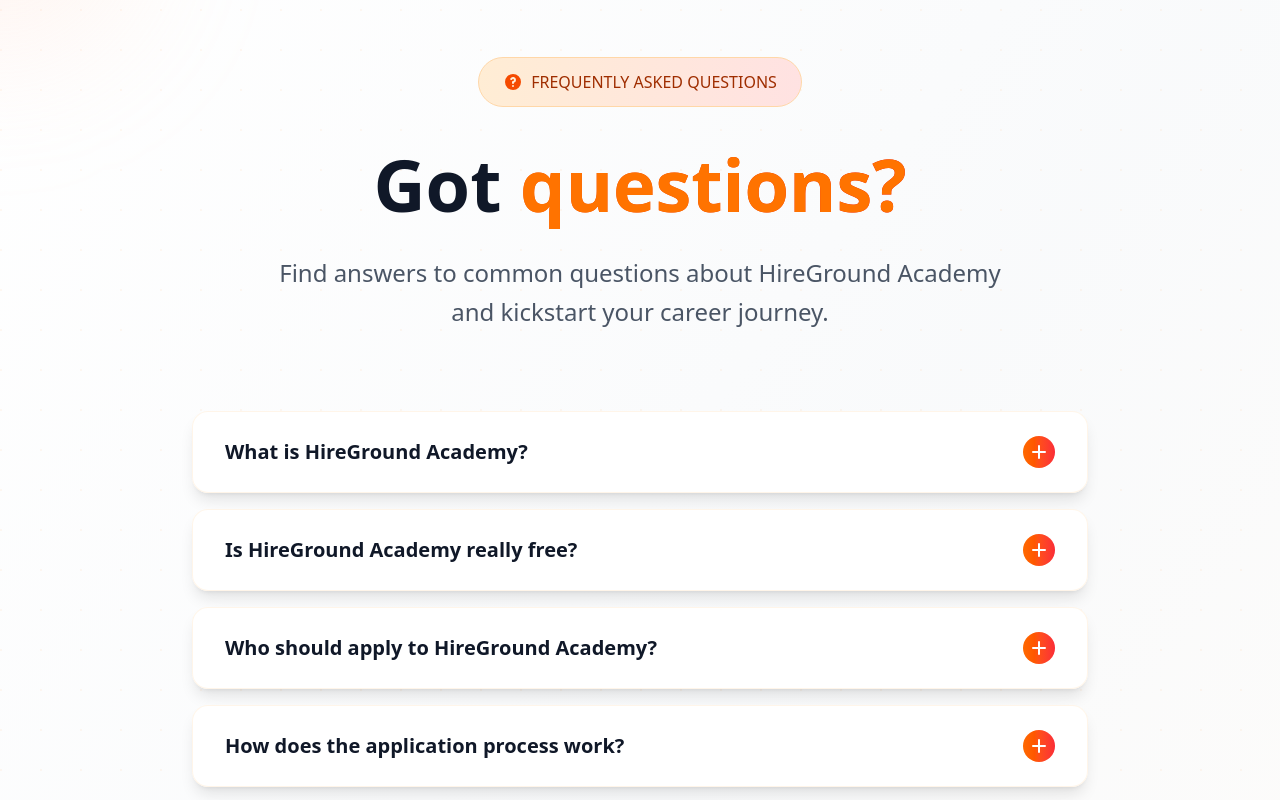
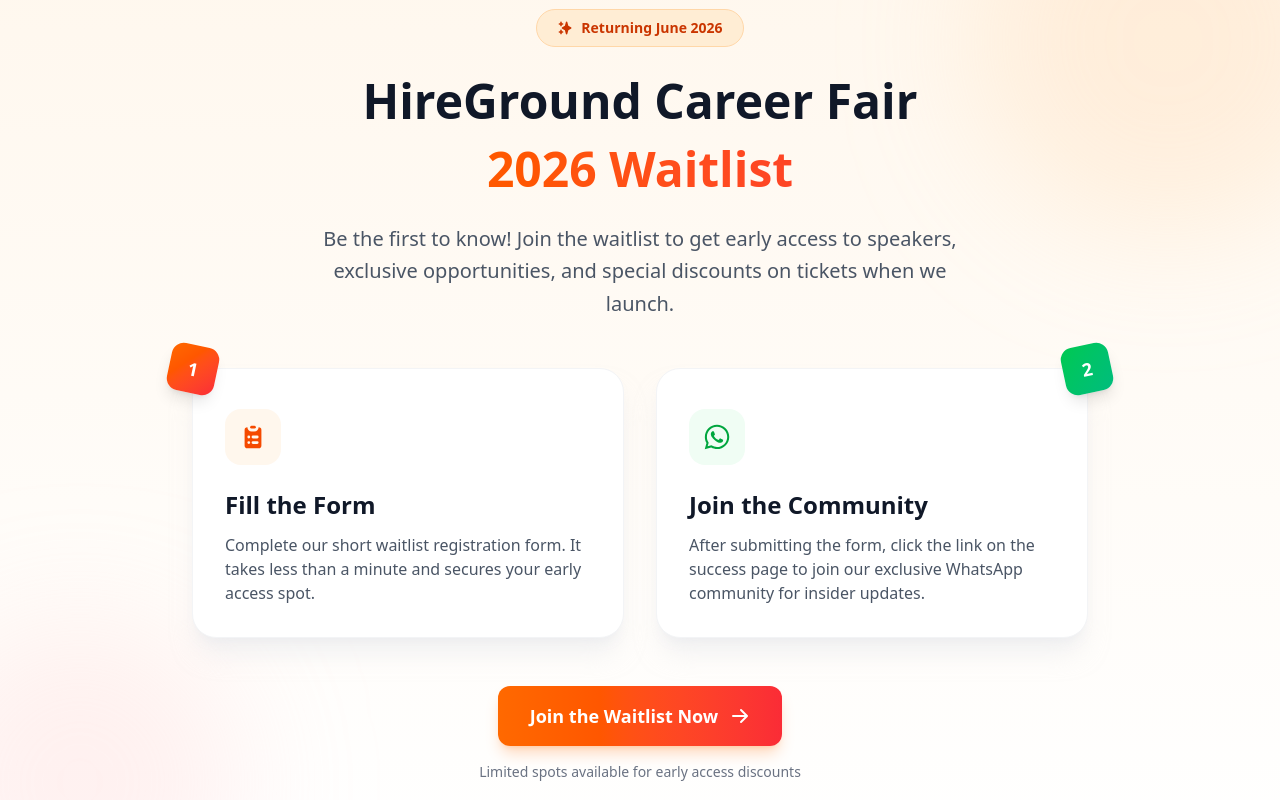
Before and after one commit to Phemmy-Dev/hireground-by-tlt, a React (Vite) app: page / in a window 1280 px wide. Shown: the part 5580-6380 px from the top of the page. Built offline with nearby package versions, Linux system fonts and the light colour scheme.

Commit message:
new page: waitlist update

```diff
--- /dev/null
+++ b/src/components/sections/WaitlistSection.jsx
@@ -0,0 +1,111 @@
+import React from 'react'
+import { motion } from 'framer-motion'
+import { HiClipboardList, HiSparkles, HiArrowRight } from 'react-icons/hi'
+import { FaWhatsapp } from 'react-icons/fa'
+
+const WaitlistSection = () => {
+    return (
+        <section className="py-20 bg-gradient-to-b from-orange-50 to-white relative overflow-hidden">
+            {/* Background elements */}
+            <div className="absolute top-0 right-0 -mr-20 -mt-20 w-96 h-96 rounded-full bg-orange-200/50 blur-3xl opacity-50 mix-blend-multiply"></div>
+            <div className="absolute bottom-0 left-0 -ml-20 -mb-20 w-80 h-80 rounded-full bg-red-200/50 blur-3xl opacity-50 mix-blend-multiply"></div>
+
+            <div className="container mx-auto px-4 sm:px-6 lg:px-8 relative z-10">
+                <div className="max-w-4xl mx-auto">
+                    {/* Header */}
+                    <motion.div
+                        initial={{ opacity: 0, y: 30 }}
+                        whileInView={{ opacity: 1, y: 0 }}
+                        viewport={{ once: true }}
+                        transition={{ duration: 0.6 }}
+                        className="text-center mb-12"
+                    >
+                        <motion.span
+                            initial={{ opacity: 0, scale: 0.9 }}
+                            whileInView={{ opacity: 1, scale: 1 }}
+                            viewport={{ once: true }}
+                            className="inline-flex items-center px-5 py-2 bg-orange-100 rounded-full text-orange-700 font-semibold text-sm mb-6 border border-orange-200"
+                        >
+                            <HiSparkles className="w-4 h-4 mr-2" />
+                            Returning June 2026
+                        </motion.span>
+                        <h2 className="text-4xl sm:text-5xl font-bold text-gray-900 mb-6 leading-tight">
+                            HireGround Career Fair
+                            <span className="block mt-2 bg-gradient-to-r from-orange-500 to-red-500 bg-clip-text text-transparent">2026 Waitlist</span>
+                        </h2>
+                        <p className="text-xl text-gray-600 leading-relaxed mx-auto max-w-2xl">
+                            Be the first to know! Join the waitlist to get early access to speakers, exclusive opportunities, and special discounts on tickets when we launch.
+                        </p>
+                    </motion.div>
+
+                    {/* Steps Container */}
+                    <div className="grid md:grid-cols-2 gap-8 mb-12">
+                        {/* Step 1 */}
+                        <motion.div
+                            initial={{ opacity: 0, x: -30 }}
+                            whileInView={{ opacity: 1, x: 0 }}
+                            viewport={{ once: true }}
+                            transition={{ duration: 0.6, delay: 0.2 }}
+                            className="bg-white rounded-3xl p-8 shadow-xl shadow-gray-200/50 border border-gray-100 relative group hover:border-orange-300 transition-colors"
+                        >
+                            <div className="absolute -top-6 -left-6 w-12 h-12 bg-gradient-to-br from-orange-500 to-red-500 rounded-xl flex items-center justify-center text-white font-bold text-lg shadow-lg rotate-12 group-hover:rotate-0 transition-transform">
+                                1
+                            </div>
+                            <div className="w-14 h-14 bg-orange-50 rounded-2xl flex items-center justify-center mb-6 mt-2">
+                                <HiClipboardList className="w-7 h-7 text-orange-600" />
+                            </div>
+                            <h3 className="text-2xl font-bold text-gray-900 mb-3">Fill the Form</h3>
+                            <p className="text-gray-600">
+                                Complete our short waitlist registration form. It takes less than a minute and secures your early access spot.
+                            </p>
+                        </motion.div>
+
+                        {/* Step 2 */}
+                        <motion.div
+                            initial={{ opacity: 0, x: 30 }}
+                            whileInView={{ opacity: 1, x: 0 }}
+                            viewport={{ once: true }}
+                            transition={{ duration: 0.6, delay: 0.4 }}
+                            className="bg-white rounded-3xl p-8 shadow-xl shadow-gray-200/50 border border-gray-100 relative group hover:border-green-300 transition-colors"
+                        >
+                            <div className="absolute -top-6 -right-6 w-12 h-12 bg-gradient-to-br from-green-500 to-emerald-500 rounded-xl flex items-center justify-center text-white font-bold text-lg shadow-lg -rotate-12 group-hover:rotate-0 transition-transform">
+                                2
+                            </div>
+                            <div className="w-14 h-14 bg-green-50 rounded-2xl flex items-center justify-center mb-6 mt-2">
+                                <FaWhatsapp className="w-7 h-7 text-green-600" />
+                            </div>
+                            <h3 className="text-2xl font-bold text-gray-900 mb-3">Join the Community</h3>
+                            <p className="text-gray-600">
+                                After submitting the form, click the link on the success page to join our exclusive WhatsApp community for insider updates.
+                            </p>
+                        </motion.div>
+                    </div>
+
+                    {/* CTA Button */}
+                    <motion.div
+                        initial={{ opacity: 0, y: 20 }}
+                        whileInView={{ opacity: 1, y: 0 }}
+                        viewport={{ once: true }}
+                        transition={{ duration: 0.6, delay: 0.6 }}
+                        className="text-center"
+                    >
+                        <a
+                            href="https://forms.gle/LikSyV11viUDMA5p8"
+                            target="_blank"
+                            rel="noopener noreferrer"
+                            className="group inline-flex items-center justify-center px-8 py-4 text-lg font-bold text-white bg-gradient-to-r from-orange-500 to-red-500 hover:from-orange-600 hover:to-red-600 rounded-xl shadow-lg shadow-orange-500/25 hover:shadow-xl transition-all duration-300 min-w-[250px]"
+                        >
+                            <span className="flex items-center gap-3">
+                                Join the Waitlist Now
+                                <HiArrowRight className="w-5 h-5 group-hover:translate-x-1 transition-transform" />
+                            </span>
+                        </a>
+                        <p className="mt-4 text-sm text-gray-500 font-medium">Limited spots available for early access discounts</p>
+                    </motion.div>
+                </div>
+            </div>
+        </section>
+    )
+}
+
+export default WaitlistSection
--- a/src/pages/CareerFair2025.jsx
+++ b/src/pages/CareerFair2025.jsx
@@ -4,6 +4,7 @@
 import { Link } from 'react-router-dom'
 import Navbar from '../components/Navbar'
 import Footer from '../components/Footer'
+import WaitlistSection from '../components/sections/WaitlistSection'
 import { HiLocationMarker, HiCalendar, HiUsers, HiClock, HiArrowRight, HiAcademicCap } from 'react-icons/hi'
 import hiregroundimg from "../assets/images/hireground.jpg"
 
@@ -132,6 +133,9 @@
                 </div>
             </section>
 
+            {/* Waitlist Section */}
+            <WaitlistSection />
+
             {/* The Story */}
             <section className="py-20 bg-white">
                 <div className="container mx-auto px-4 sm:px-6 lg:px-8">
--- a/src/pages/Home.jsx
+++ b/src/pages/Home.jsx
@@ -8,6 +8,7 @@
 import CareerFairTeaser from '../components/sections/CareerFairTeaser'
 import FaqSection from '../components/sections/FaqSection'
 import Cta from '../components/sections/Cta'
+import WaitlistSection from '../components/sections/WaitlistSection'
 import Footer from '../components/Footer'
 
 const Home = () => {
@@ -24,6 +25,7 @@
       <WhoThisIsFor />
       <HowToApply />
       <CareerFairTeaser />
+      <WaitlistSection />
       <FaqSection />
       <Cta />
       <Footer />
```
Also changed, not shown: src/components/sections/Cta.jsx (line endings or trailing spaces), 2 other files (tests, documents, lock files or other folders).
